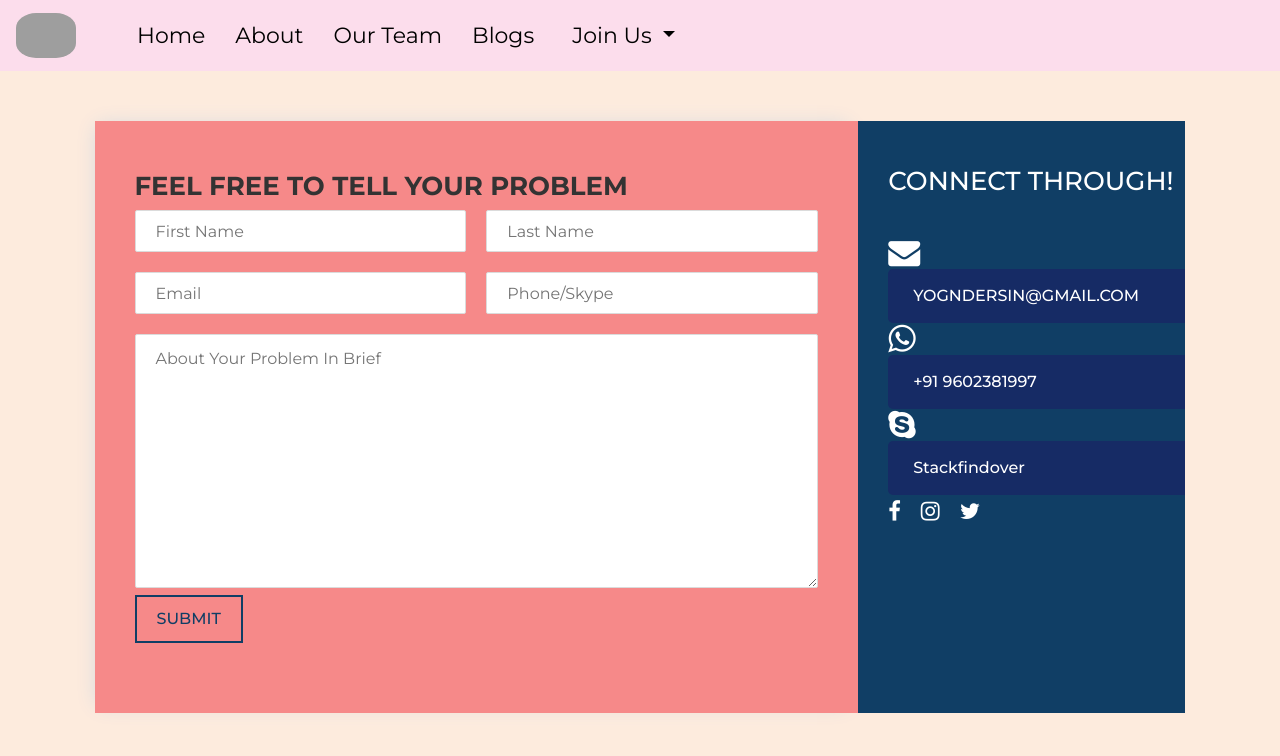
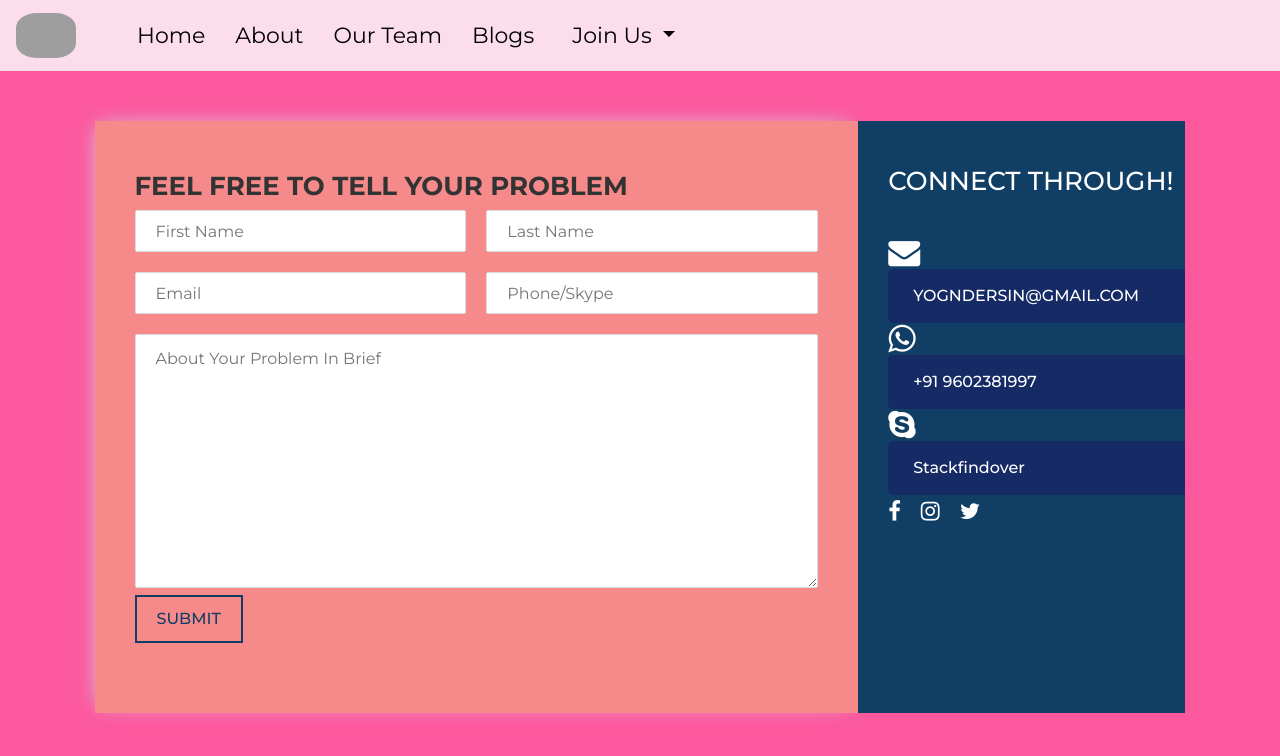
Before and after one commit to YOGENDERSS/contactus, a plain HTML site: page index.html in a window 1280 px wide. Drawn offline with nearby package versions, Linux system fonts and the light colour scheme; grey boxes are pictures that could not be loaded; some icons are missing.

Commit message:
Update index.html

```diff
--- a/index.html
+++ b/index.html
@@ -24,7 +24,7 @@
   font-family: 'Montserrat', sans-serif;
 }
 body {
-  background: #FDEBDD;
+  background: #FC589D;
 }
 .footer_get_hrefuch_outer {
   margin-hrefp: 80px;
```
